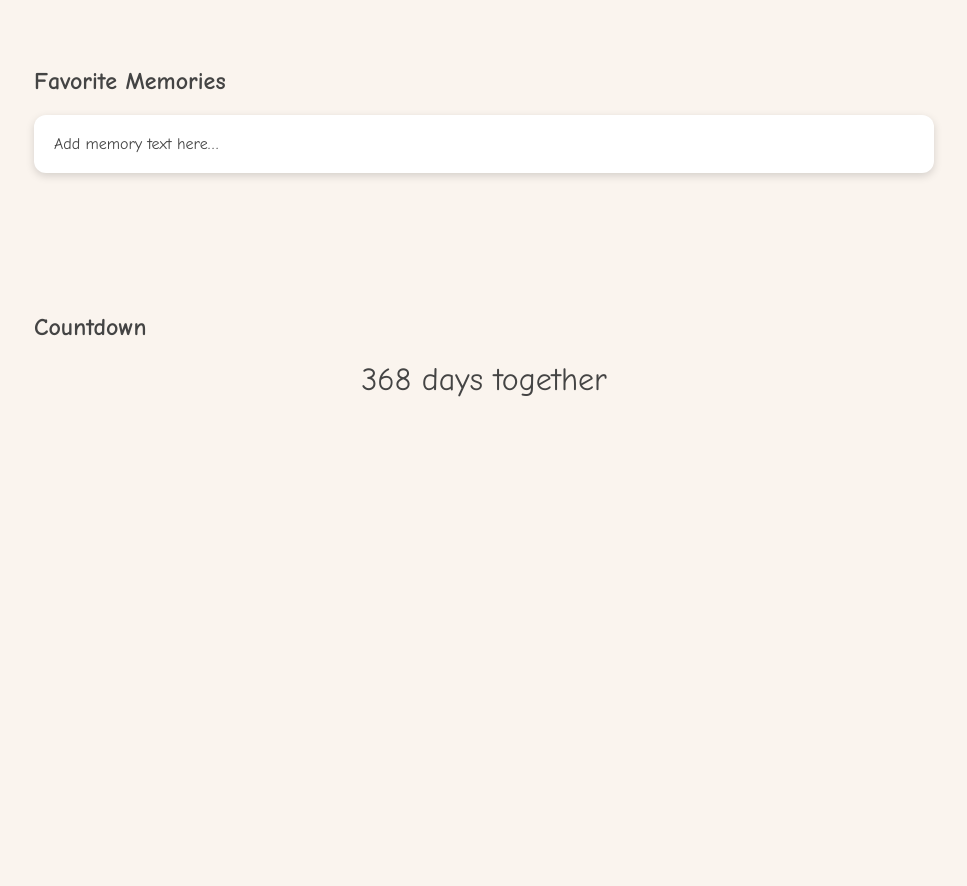
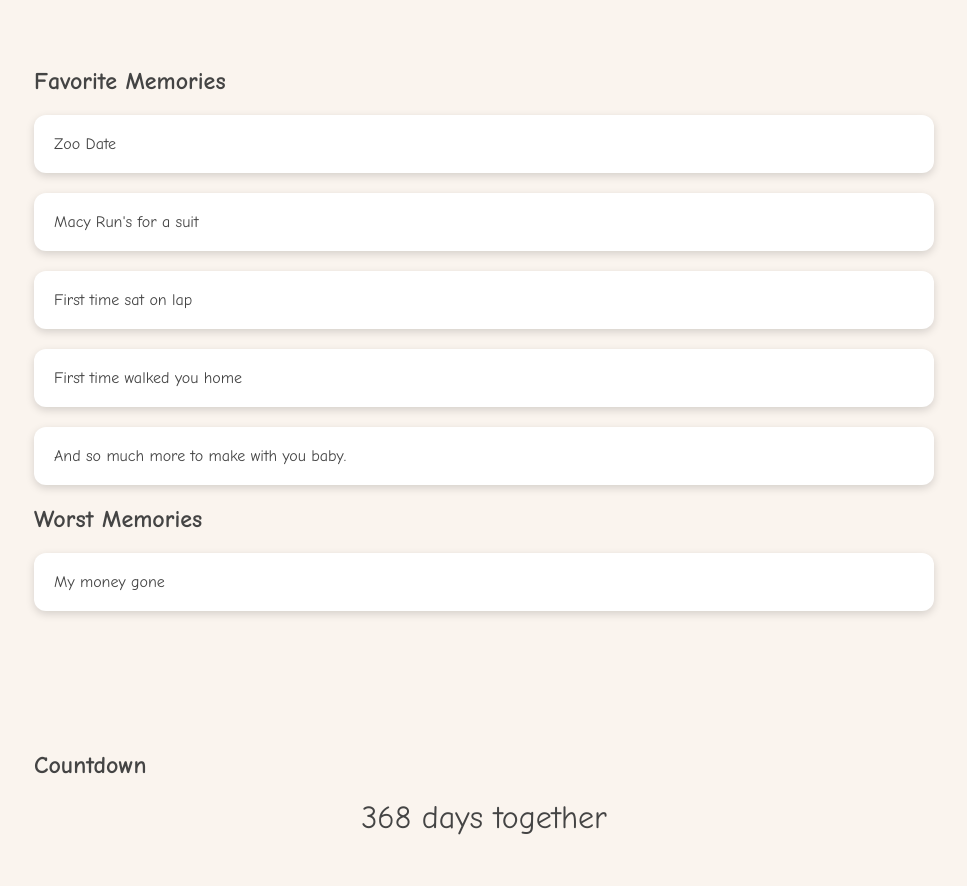
Before and after one commit to ZaidMoumouni/ZaidMoumouni.github.io, a plain HTML site: page index.html in a window 1280 px wide. Shown: the part 1324-2210 px from the top of the page, without its empty margins (156-1123 px from the left). Before the commit the page ends 1772 px from the top, so only its background shows below. Drawn offline with Linux system fonts and the light colour scheme.

Commit message:
Update index.html

```diff
--- a/index.html
+++ b/index.html
@@ -40,7 +40,14 @@
 
 <section class="section" id="favorite-memories">
 <h2>Favorite Memories</h2>
-<div class="memory-card">Add memory text here…</div>
+<div class="memory-card">Zoo Date</div>
+<div class="memory-card">Macy Run's for a suit</div>
+<div class="memory-card">First time sat on lap</div>
+<div class="memory-card">First time walked you home</div>
+<div class="memory-card">And so much more to make with you baby.</div>
+<h2>Worst Memories</h2>
+<div class="memory-card">My money gone</div>
+
 </section>
 
 <section class="section" id="countdown-section">
```
